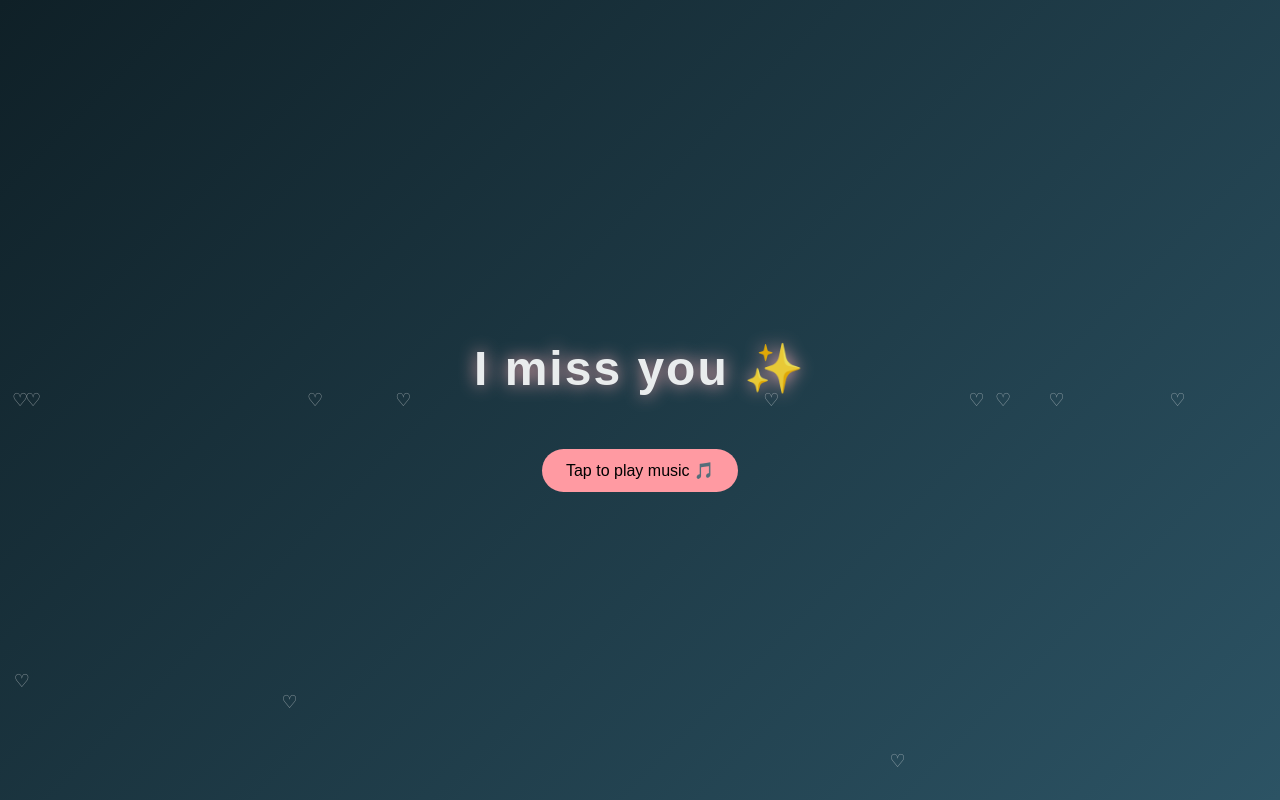
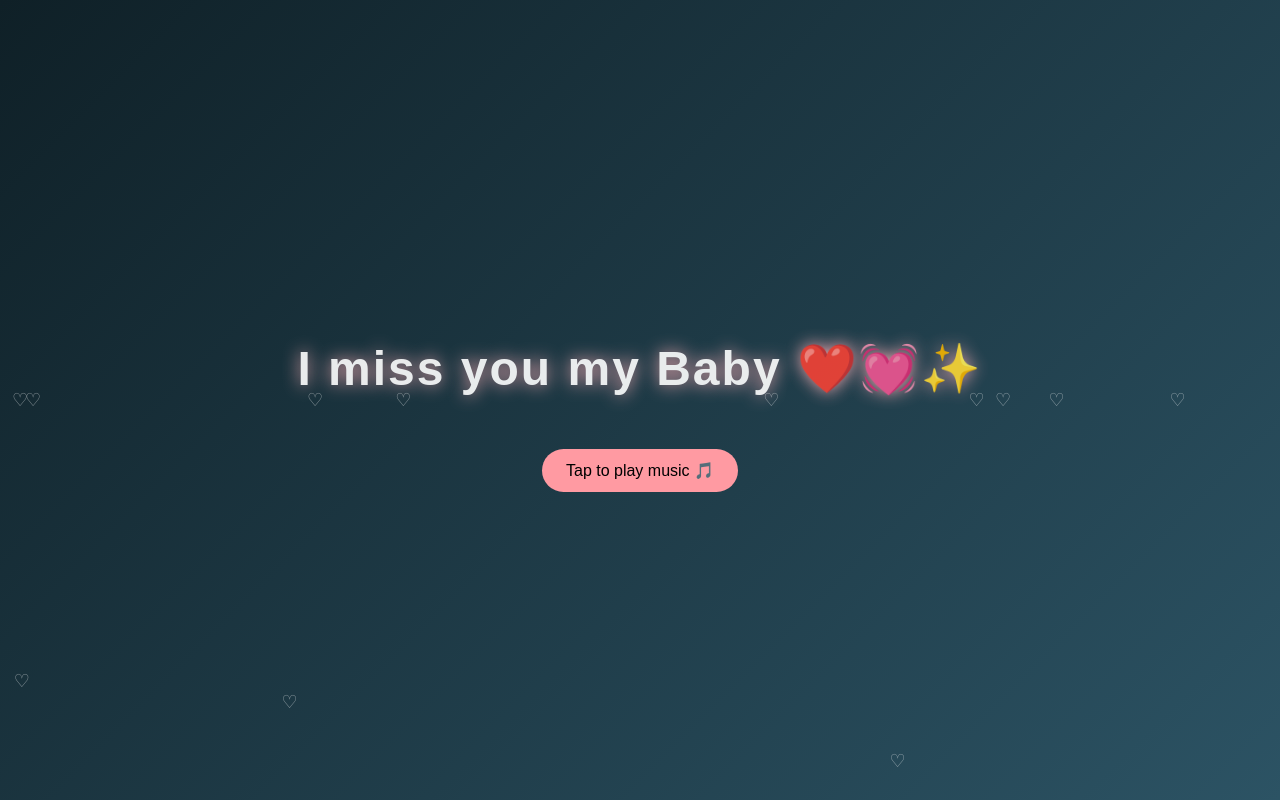
Before and after one commit to aaravrr8092/i-miss-you, a plain HTML site: page index.html in a window 1280 px wide. Shown: the top 800 px of the page. Drawn offline with Linux system fonts and the light colour scheme.

Commit message:
Update index.html

```diff
--- a/index.html
+++ b/index.html
@@ -51,7 +51,7 @@ button{
 
 <body>
 <div>
-  <h1>I miss you ✨</h1>
+  <h1>I miss you my Baby ❤️💓✨</h1>
   <button onclick="playMusic()">Tap to play music 🎵</button>
 </div>
 
```
